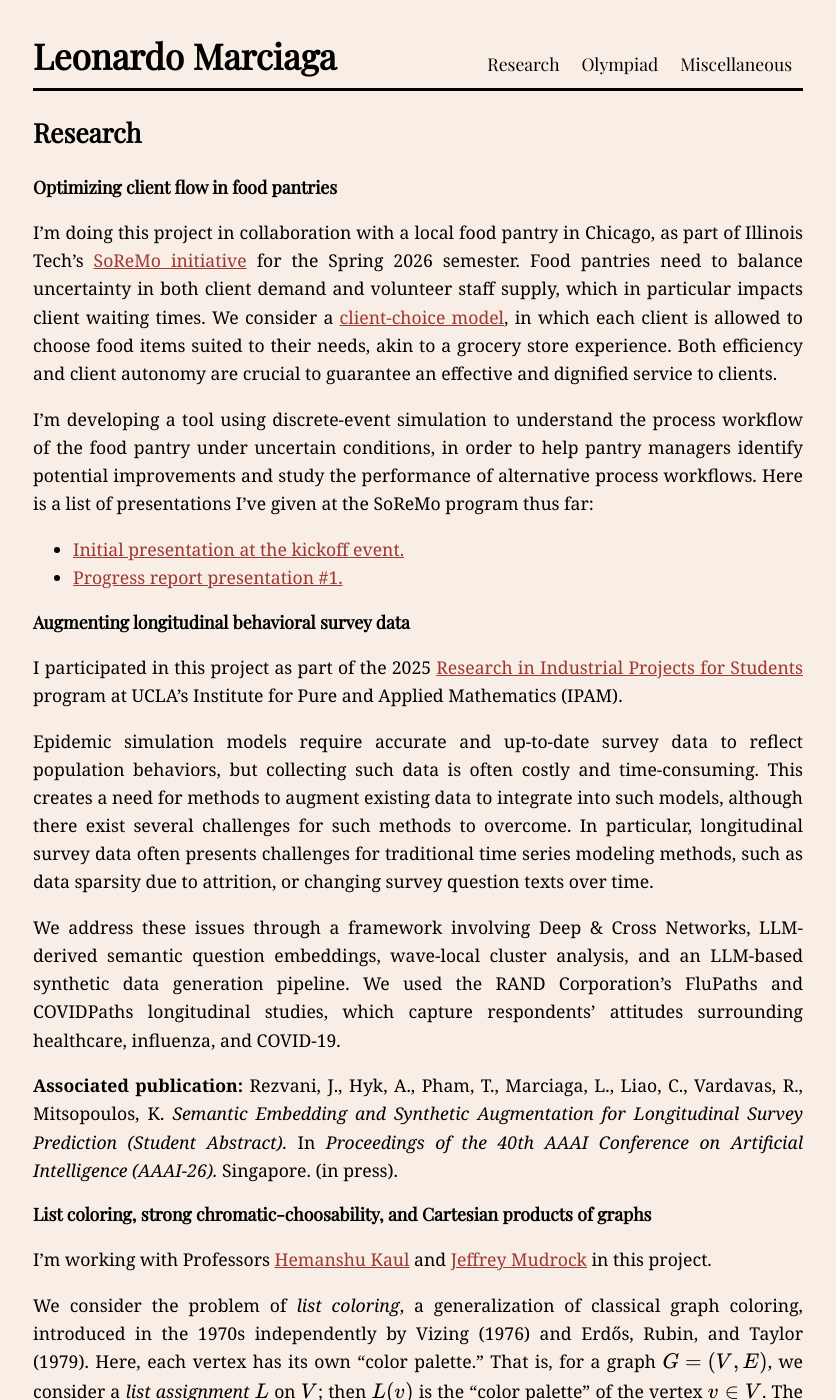
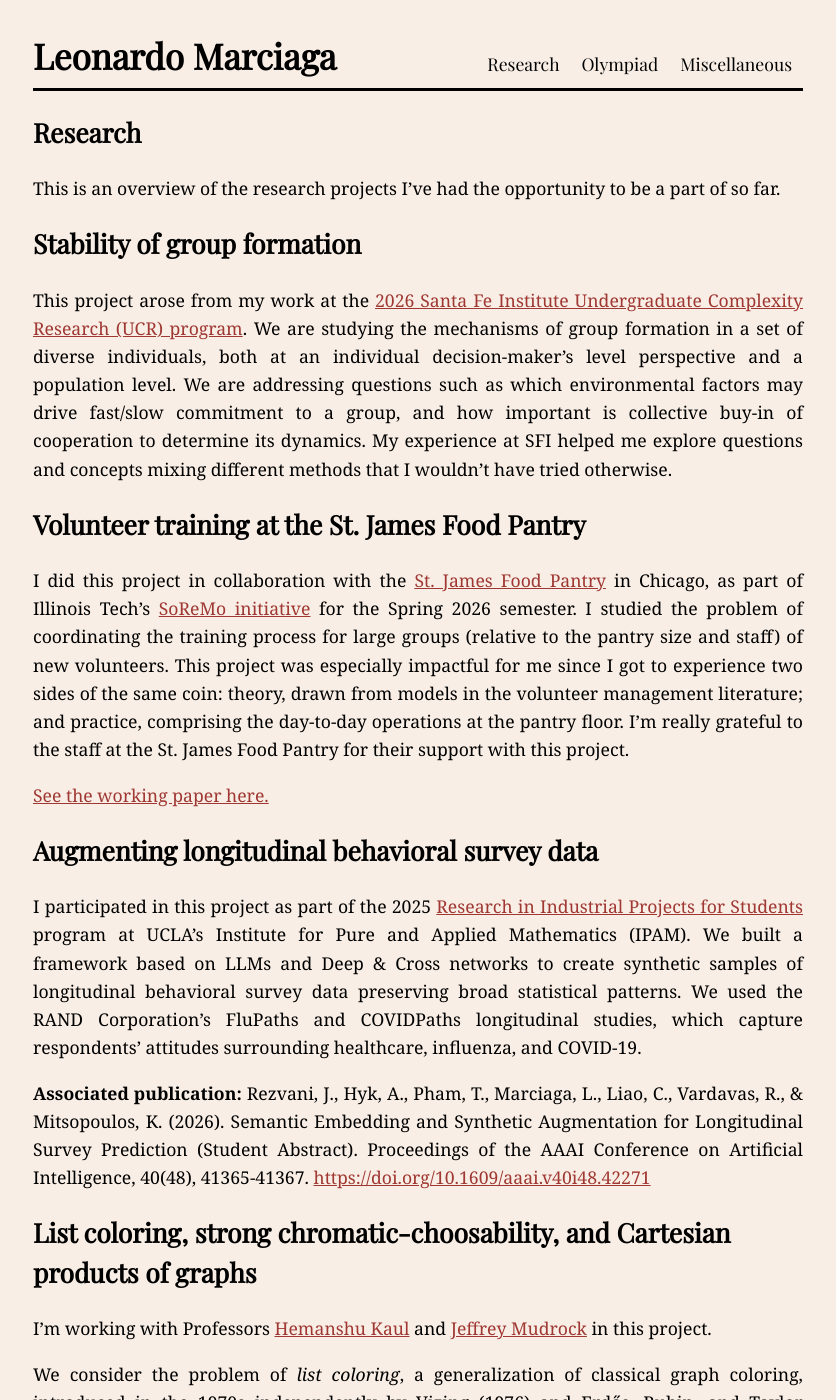
Before and after one commit to Leonardo-M12/Leonardo-M12.github.io, a Jekyll site: the page built from _pages/01_research.md, in a window 1280 px wide and 1400 px high. Shown: the whole window, without its empty margins (222-1058 px from the left). Built offline with Jekyll 4.4.1, drawn with Linux system fonts in a browser that asks for light colours.

```diff
--- a/_pages/01_research.md
+++ b/_pages/01_research.md
@@ -5,31 +5,30 @@ permalink: /research/
 katex: true
 ---
 
-### Optimizing client flow in food pantries
+This is an overview of the research projects I've had the opportunity to be a part of so far.
 
-I'm doing this project in collaboration with a local food pantry in Chicago, as part of Illinois Tech's [SoReMo initiative](https://www.soremo.org/) for the Spring 2026 semester.
-Food pantries need to balance uncertainty in both client demand and volunteer staff supply,
-which in particular impacts client waiting times. We consider a [client-choice model](https://www.endhungerinamerica.org/getting-started/client-choice-food-pantries/), in which each client is allowed to choose food items suited to their needs, akin to a grocery store experience. Both efficiency and client autonomy are crucial to guarantee an effective and dignified service to clients.
+## Stability of group formation
 
-I'm developing a tool using discrete-event simulation to understand the process workflow of the food pantry under uncertain conditions, in order to help pantry managers identify potential improvements and study the performance of alternative process workflows. Here is a list of presentations I've given at the SoReMo program thus far:
-- <a href="/assets/docs/SoReMo/Optimizing client flow in food pantries.pdf">Initial presentation at the kickoff event.</a>
-- <a href="/assets/docs/SoReMo/Check-in presentation 1.pdf">Progress report presentation #1.</a>
+This project arose from my work at the [2026 Santa Fe Institute Undergraduate Complexity Research (UCR) program](https://santafe.edu/engage/learn/projects/undergraduate-complexity-research-projects). We are studying the mechanisms of group formation in a set of diverse individuals, both at an individual decision-maker's level perspective and a population level. We are addressing questions such as which environmental factors may drive fast/slow commitment to a group, and how important is collective buy-in of cooperation to determine its dynamics. My experience at SFI helped me explore questions and concepts mixing different methods that I wouldn't have tried otherwise.
 
 
-### Augmenting longitudinal behavioral survey data
+## Volunteer training at the St. James Food Pantry
 
-I participated in this project as part of the 2025 [Research in Industrial Projects for Students](https://www.ipam.ucla.edu/programs/student-research-programs/research-in-industrial-projects-for-students-rips-2026-los-angeles/) program at UCLA's Institute for Pure and Applied Mathematics (IPAM).
+I did this project in collaboration with the [St. James Food Pantry](https://www.stjameswabash.org/pantry-services/) in Chicago, as part of Illinois Tech's [SoReMo initiative](https://www.soremo.org/) for the Spring 2026 semester. I studied the problem of coordinating the training process for large groups (relative to the pantry size and staff) of new volunteers. This project was especially impactful for me since I got to experience two sides of the same coin: theory, drawn from models in the volunteer management literature; and practice, comprising the day-to-day operations at the pantry floor. I'm really grateful to the staff at the St. James Food Pantry for their support with this project.
 
-Epidemic simulation models require accurate and up-to-date survey data to reflect population behaviors, but collecting such data is often costly and time-consuming. This creates a need for methods to augment existing data to integrate into such models, although there exist several challenges for such methods to overcome. In particular, longitudinal survey data often presents challenges for traditional time series modeling methods, such as data sparsity due to attrition, or changing survey question texts over time.
+<a href="/assets/docs/SoReMo/SoReMo-report.pdf">See the working paper here.</a>
 
-We address these issues through a framework involving Deep & Cross Networks, LLM‐derived semantic question embeddings, wave‐local cluster analysis, and an LLM-based synthetic data generation pipeline. We used the RAND Corporation's FluPaths and COVIDPaths longitudinal studies, which capture respondents' attitudes surrounding healthcare, influenza, and COVID-19.
+
+## Augmenting longitudinal behavioral survey data
+
+I participated in this project as part of the 2025 [Research in Industrial Projects for Students](https://www.ipam.ucla.edu/programs/student-research-programs/research-in-industrial-projects-for-students-rips-2026-los-angeles/) program at UCLA's Institute for Pure and Applied Mathematics (IPAM). We built a framework based on LLMs and Deep & Cross networks to create synthetic samples of longitudinal behavioral survey data preserving broad statistical patterns. We used the RAND Corporation’s FluPaths and COVIDPaths longitudinal studies, which capture respondents’ attitudes surrounding healthcare, influenza, and COVID-19.
+
 
 **Associated publication:**
-Rezvani, J., Hyk, A., Pham, T., Marciaga, L., Liao, C., Vardavas, R., Mitsopoulos, K. _Semantic Embedding and Synthetic Augmentation for Longitudinal Survey Prediction (Student Abstract)._ In _Proceedings of the 40th AAAI Conference on Artificial Intelligence (AAAI-26)._ Singapore. (in press).
+Rezvani, J., Hyk, A., Pham, T., Marciaga, L., Liao, C., Vardavas, R., & Mitsopoulos, K. (2026). Semantic Embedding and Synthetic Augmentation for Longitudinal Survey Prediction (Student Abstract). Proceedings of the AAAI Conference on Artificial Intelligence, 40(48), 41365-41367. [https://doi.org/10.1609/aaai.v40i48.42271](https://doi.org/10.1609/aaai.v40i48.42271)
 
 
-
-### List coloring, strong chromatic-choosability, and Cartesian products of graphs
+## List coloring, strong chromatic-choosability, and Cartesian products of graphs
 
 I'm working with Professors [Hemanshu Kaul](https://www.math.iit.edu/~kaul/index.html) and [Jeffrey Mudrock](https://jmudrock.weebly.com/) in this project.
 
```
Also changed, not shown: _pages/03_misc.md (+11 -1 lines), index.html (+7 -14 lines), assets/images/sfi_profile.jpg (added), 5 other files.
